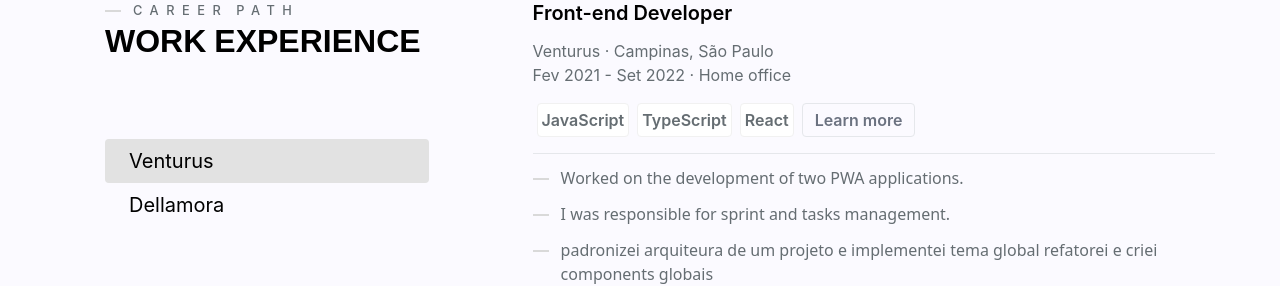
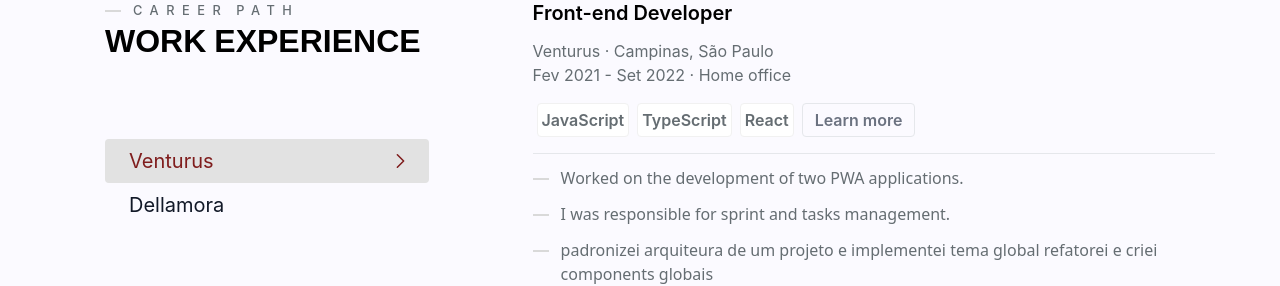
Before and after one commit to dellamora/dellamora-site, a Next.js app: page / in a window 1280 px wide. Shown: the part 1000-1286 px from the top of the page. Built offline with nearby package versions, Linux system fonts and the light colour scheme; no server answers; a web font is replaced by a local one.

Commit message:
add chevron icon and activy color in button

```diff
--- /dev/null
+++ b/src/common/svgs/chevronRight.tsx
@@ -0,0 +1,26 @@
+/* eslint-disable @typescript-eslint/no-unused-vars */
+
+import React from "react";
+import { Icon } from "../../domain/components";
+
+const ChevronRight: Icon = ({ className, width }): JSX.Element => {
+  return (
+    <svg
+      xmlns="http://www.w3.org/2000/svg"
+      width={width}
+      height="44"
+      viewBox="0 0 24 24"
+      strokeWidth="1.5"
+      stroke="#232E35"
+      fill="none"
+      strokeLinecap="round"
+      strokeLinejoin="round"
+      className={className}
+    >
+      <path stroke="none" d="M0 0h24v24H0z" fill="none" />
+      <polyline points="9 6 15 12 9 18" />
+    </svg>
+  );
+};
+
+export default ChevronRight;
--- a/src/modules/experience/components/companyButton.tsx
+++ b/src/modules/experience/components/companyButton.tsx
@@ -3,7 +3,7 @@
 import exp from "constants";
 import { motion } from "framer-motion";
 import React from "react";
-import Experience from "..";
+import ChevronRight from "../../../common/svgs/chevronRight";
 import { JobsInfo } from "../../../domain/interfaces";
 
 type Props = {
@@ -18,18 +18,26 @@ const CompanyButton = ({
   active,
 }: Props): JSX.Element => {
   return (
-    <div className="relative ">
+    <div className="relative w-full">
       <button
-        className=" relative font-Inter  text-xl text-left  py-2 md:px-6 px-4 z-50 "
+        className={`w-full flex relative font-Inter items-center text-xl text-left  py-2 md:px-6 px-4 z-50 ${
+          active ? "text-red-900" : "text-gray-900"
+        }  `}
         onClick={onClick}
       >
         {experiences.company}
       </button>
+
       {active && (
         <motion.div
-          className=" rounded absolute top-0 bottom-0 left-0 right-0 bg-[#e2e2e2] z-10"
+          className=" rounded absolute top-0 bottom-0 left-0 right-0 bg-[#e2e2e2] z-10 flex justify-end"
           layoutId="companyBg"
-        />
+        >
+          <ChevronRight
+            width="25px"
+            className="hidden sm:block mr-4 stroke-red-900"
+          />
+        </motion.div>
       )}
     </div>
   );
```
